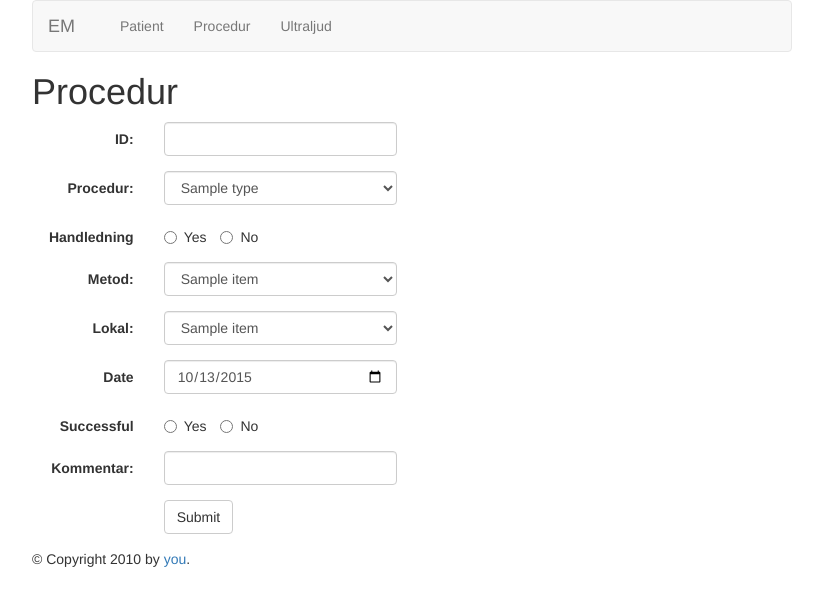
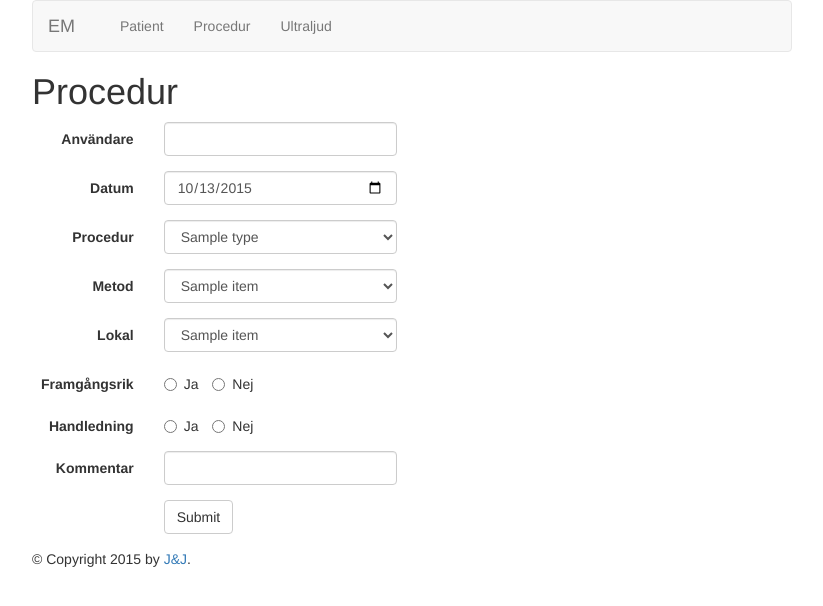
Before and after one commit to jwretborn/akutst, a Flask app: page /procedurer in a window 1280 px wide. Shown: the top 606 px of the page, without its empty margins (228-1051 px from the left). Run offline with Flask 2, Linux system fonts and the light colour scheme; tables that the repository leaves empty hold one stand-in row (values such as "Sample post"); some libraries are stand-ins or nearby versions.

Commit message:
Minor layout changes and design improvements

```diff
--- a/application.py
+++ b/application.py
@@ -46,7 +46,7 @@ def patients():
 			)
 			db.session.add(p)
 			db.session.commit()
-			flash(u'Patienten sparad', 'info')
+			flash(u'Patienten sparad', 'success')
 		except ValueError as err:
 			flash(err, 'warning')
 	else :
--- a/templates/form.html
+++ b/templates/form.html
@@ -10,13 +10,19 @@
     <h1>Procedur</h1>
     <form name="procedures" action="procedurer" method="POST" class="form-horizontal">
     	<div class="form-group">
-    		<label for="id" class="col-sm-2 control-label">ID:</label>
+    		<label for="id" class="col-sm-2 control-label">Användare</label>
     		<div class="col-sm-4">
     			<input type="user_id" class="form-control" name="user_id" />
     		</div>
     	</div>
+        <div class="form-group">
+            <label for="date" class="col-sm-2 control-label">Datum</label>
+            <div class="col-sm-4">
+                <input type="date" class="form-control" name="date" value="{{ date_today }}" />
+            </div>
+        </div>
     	<div class="form-group">
-    		<label for="procedure" class="col-sm-2 control-label">Procedur:</label>
+    		<label for="procedure" class="col-sm-2 control-label">Procedur</label>
     		<div class="col-sm-4">
     			<select name="procedure" class="form-control">
                     {% for procedure in procedures %}
@@ -25,19 +31,8 @@
     			</select>
     		</div>
     	</div>
-        <div class="form-group">
-            <label for="tuition" class="col-sm-2 control-label">Handledning</label>
-            <div class="col-sm-10">
-                <label class="radio-inline">
-                    <input type="radio" name="tuition" id="tuitionlRadio1" value="1"> Yes
-                </label>
-                <label class="radio-inline">
-                    <input type="radio" name="tuition" id="tuitionlRadio2" value="0"> No
-                </label>
-            </div>
-        </div>
         <div class="form-group method">
-            <label for="method" class="col-sm-2 control-label">Metod:</label>
+            <label for="method" class="col-sm-2 control-label">Metod</label>
             <div class="col-sm-4">
                 <select name="method" class="form-control">
                     {% for method in methods %}
@@ -47,7 +42,7 @@
             </div>
         </div>
         <div class="form-group anatomy">
-            <label for="anatomy" class="col-sm-2 control-label">Lokal:</label>
+            <label for="anatomy" class="col-sm-2 control-label">Lokal</label>
             <div class="col-sm-4">
                 <select name="anatomy" class="form-control">
                     {% for anatomy in anatomys %}
@@ -56,25 +51,30 @@
                 </select>
             </div>
         </div>
-    	<div class="form-group">
-    		<label for="date" class="col-sm-2 control-label">Date</label>
-    		<div class="col-sm-4">
-    			<input type="date" class="form-control" name="date" value="{{ date_today }}" />
-    		</div>
-    	</div>
     	<div class="form-group successful">
-			<label for="successful" class="col-sm-2 control-label">Successful</label>
+			<label for="successful" class="col-sm-2 control-label">Framgångsrik</label>
 			<div class="col-sm-10">
 				<label class="radio-inline">
-					<input type="radio" name="successful" id="successfullRadio1" value="1"> Yes
+					<input type="radio" name="successful" id="successfullRadio1" value="1"> Ja
 				</label>
 				<label class="radio-inline">
-					<input type="radio" name="successful" id="successfullRadio2" value="0"> No
+					<input type="radio" name="successful" id="successfullRadio2" value="0"> Nej
 				</label>
 			</div>
     	</div>
         <div class="form-group">
-            <label for="comments" class="col-sm-2 control-label">Kommentar:</label>
+            <label for="tuition" class="col-sm-2 control-label">Handledning</label>
+            <div class="col-sm-10">
+                <label class="radio-inline">
+                    <input type="radio" name="tuition" id="tuitionlRadio1" value="1"> Ja
+                </label>
+                <label class="radio-inline">
+                    <input type="radio" name="tuition" id="tuitionlRadio2" value="0"> Nej
+                </label>
+            </div>
+        </div>
+        <div class="form-group">
+            <label for="comments" class="col-sm-2 control-label">Kommentar</label>
             <div class="col-sm-4">
                 <input type="text" class="form-control" name="comments" />
             </div>
--- a/templates/layout.html
+++ b/templates/layout.html
@@ -45,7 +45,7 @@
             <!-- Footer -->
             <div id="footer">
                 {% block footer %}
-                &copy; Copyright 2010 by <a href="http://domain.invalid/">you</a>.
+                &copy; Copyright 2015 by <a href="http://domain.invalid/">J&J</a>.
                 {% endblock %}
             </div>
         </div>
```
Also changed, not shown: templates/patients.html (+19 -19 lines).
